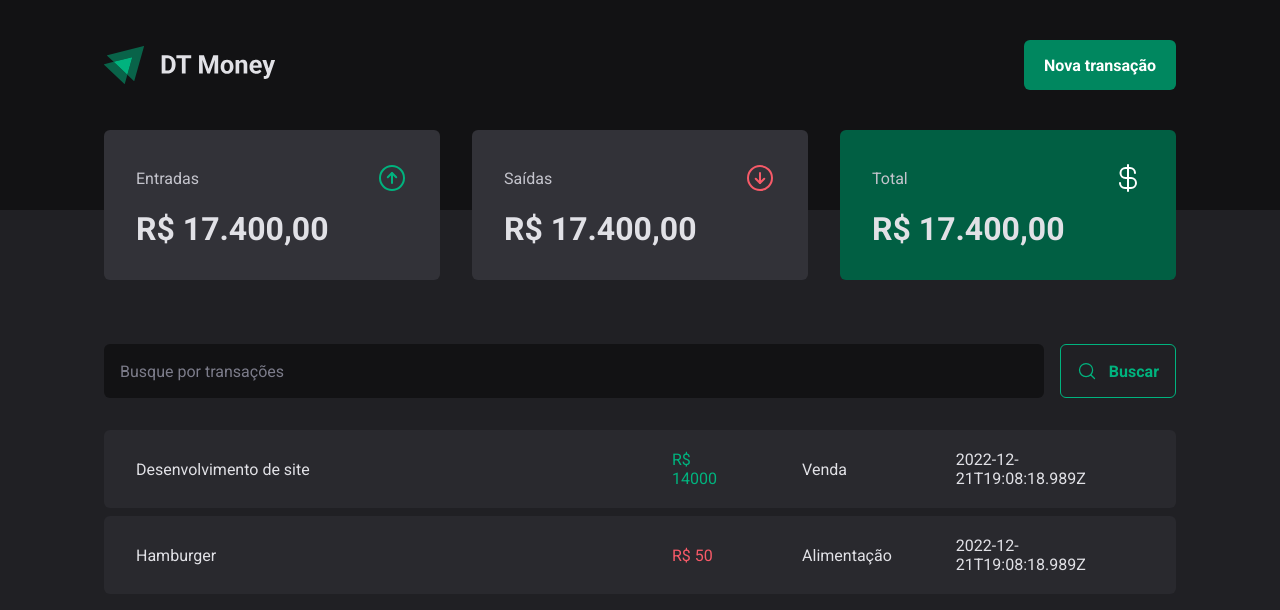
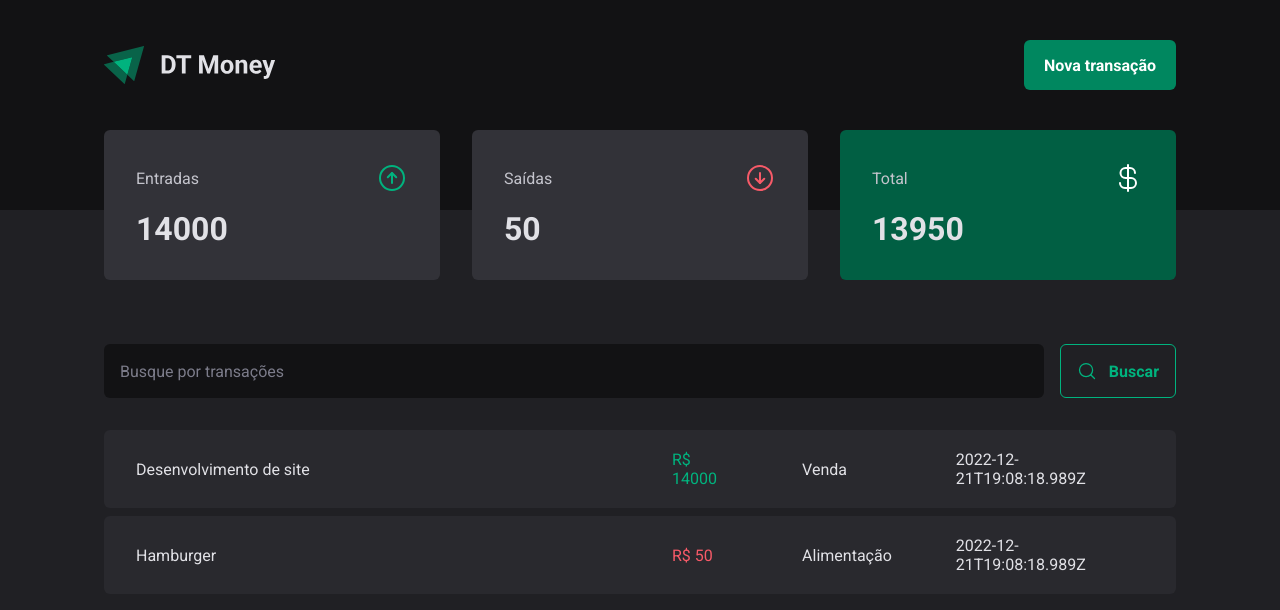
Before and after one commit to FelipeEWeiss/dt-money, a React (Vite) app: page / in a window 1280 px wide. Shown: the top 610 px of the page. Built offline with nearby package versions, Linux system fonts and the light colour scheme; data requests are answered from the project's data file.

Commit message:
improve(transactions): Calculated transactions price resume

```diff
--- a/src/components/Summary/index.tsx
+++ b/src/components/Summary/index.tsx
@@ -1,8 +1,31 @@
 import { ArrowCircleDown, ArrowCircleUp, CurrencyDollar } from "phosphor-react"
+import { useContext } from "react";
+import { TransactionsContext } from "../../contexts/TransactionsContext"
 
 import { SummaryCard, SummaryContainer } from "./styles"
 
 export const Summary = () => {
+  const { transactions } = useContext(TransactionsContext);
+
+  const summary = transactions.reduce(
+    (acc, transaction) => {
+      if (transaction.type === 'income') {
+        acc.income += transaction.price;
+        acc.total += transaction.price;
+      } else {
+        acc.outcome += transaction.price;
+        acc.total -= transaction.price;
+      }
+
+      return acc;
+    },
+    {
+      income: 0,
+      outcome: 0,
+      total: 0
+    }
+  );
+
   return (
     <SummaryContainer>
       <SummaryCard>
@@ -11,7 +34,7 @@
           <ArrowCircleUp size={32} color="#00B37E"/>
         </header>
 
-        <strong>R$ 17.400,00</strong>
+        <strong>{summary.income}</strong>
       </SummaryCard>
 
       <SummaryCard>
@@ -20,7 +43,7 @@
           <ArrowCircleDown size={32} color="#F75A68"/>
         </header>
 
-        <strong>R$ 17.400,00</strong>
+        <strong>{summary.outcome}</strong>
       </SummaryCard>
 
       <SummaryCard variant="green">
@@ -29,7 +52,7 @@
           <CurrencyDollar size={32} color="#FFF"/>
         </header>
 
-        <strong>R$ 17.400,00</strong>
+        <strong>{summary.total}</strong>
       </SummaryCard>
     </SummaryContainer>
   )
```
